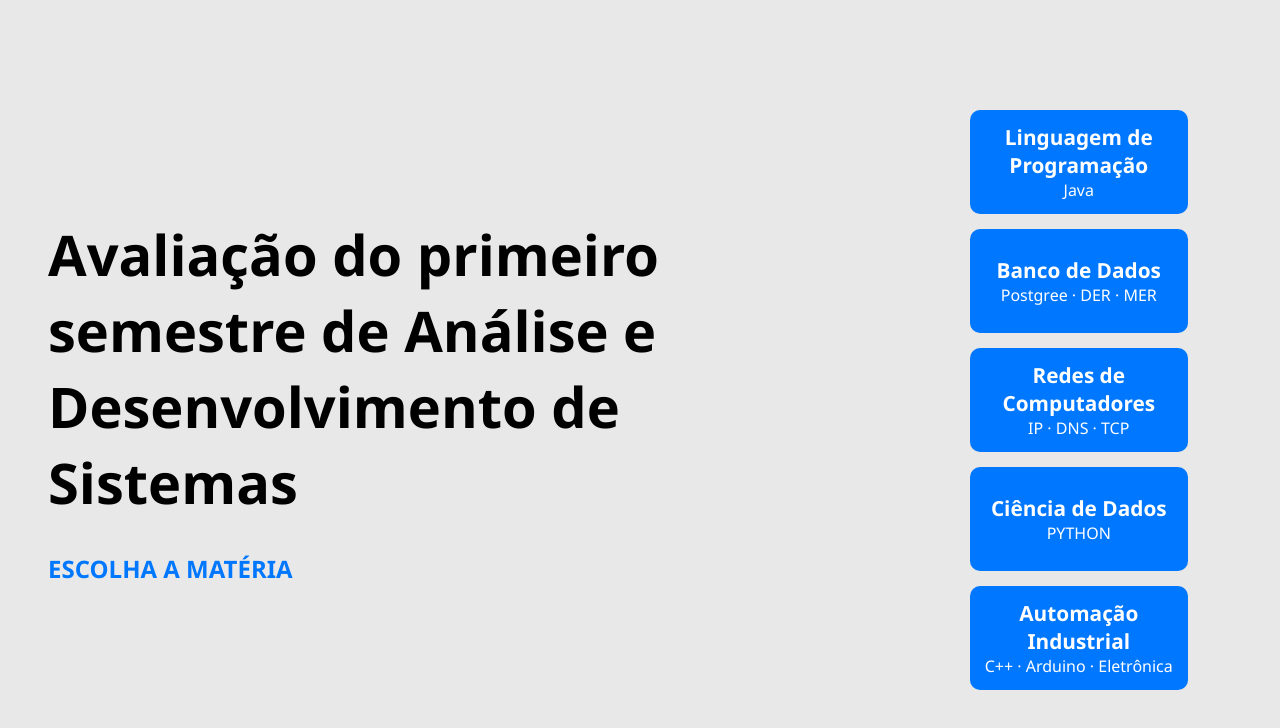
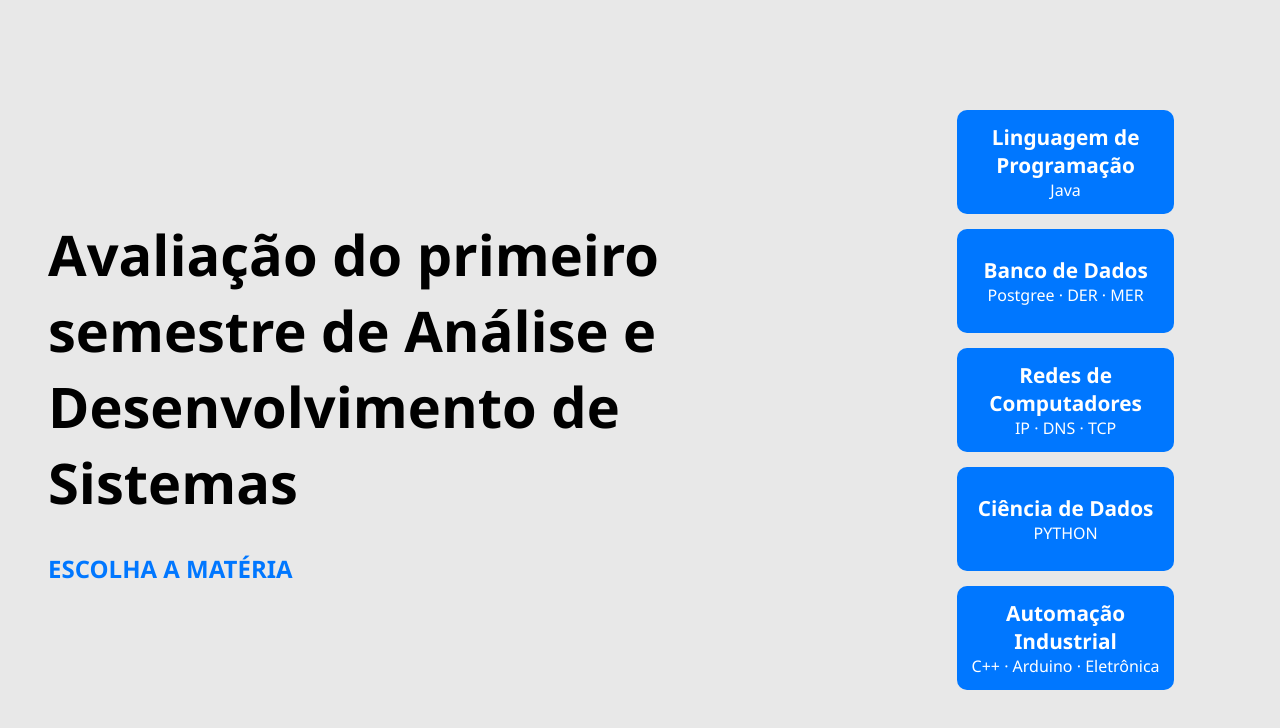
Before and after one commit to LucasDCSilva04/Portifolio_Primeiro_Semestre, a plain HTML site: page 01-Home/home.html in a window 1280 px wide. Drawn offline with Linux system fonts and the light colour scheme.

Commit message:
screenHomeFixedScale

```diff
--- a/01-Home/style.css
+++ b/01-Home/style.css
@@ -47,7 +47,7 @@ a{
 .choose{
     display: flex;
     height: 100vh;
-    width: 35vw;
+    width: 17vw;
     justify-content: center;
     align-items: center;
     text-align: center;
```
